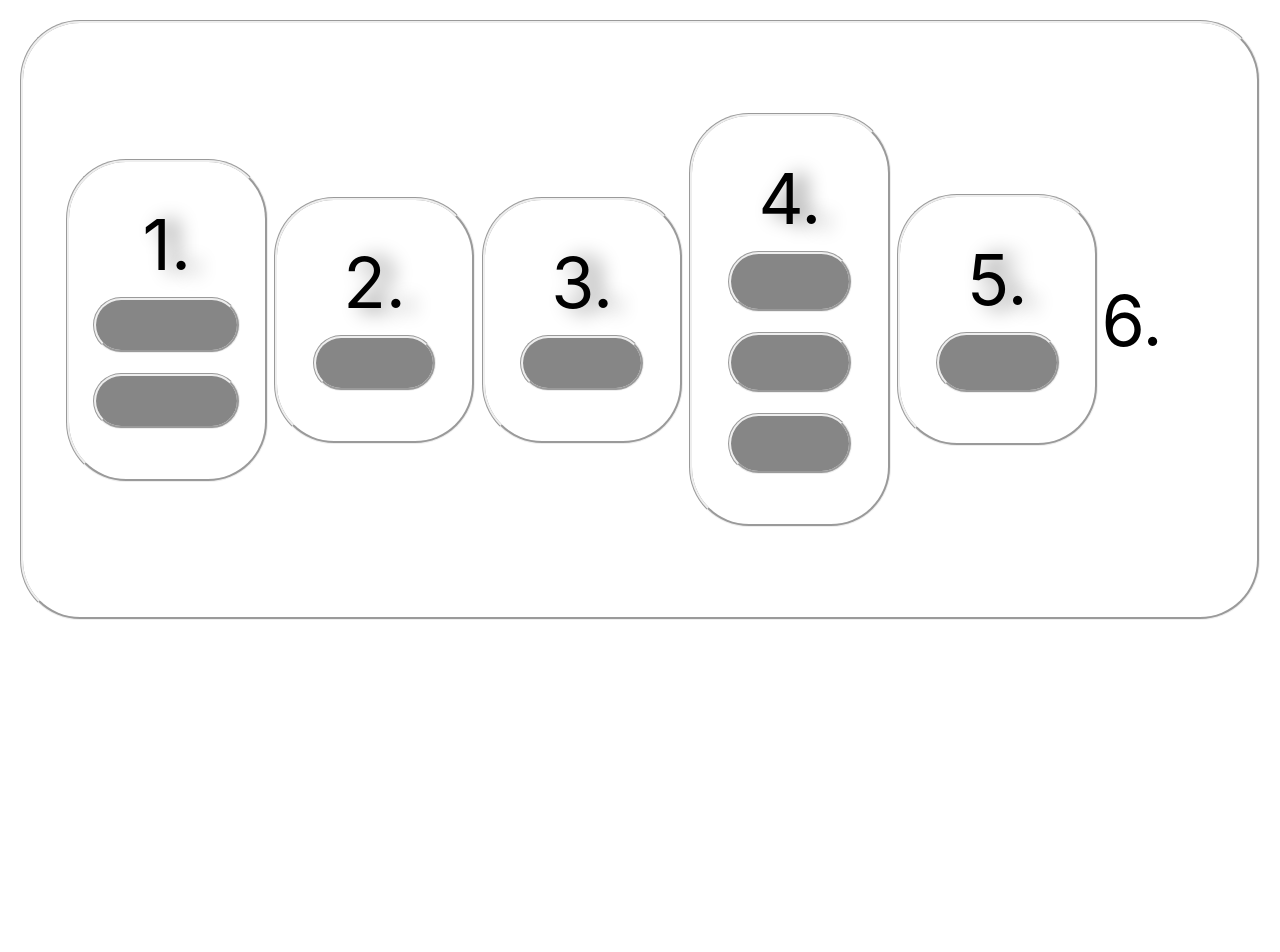
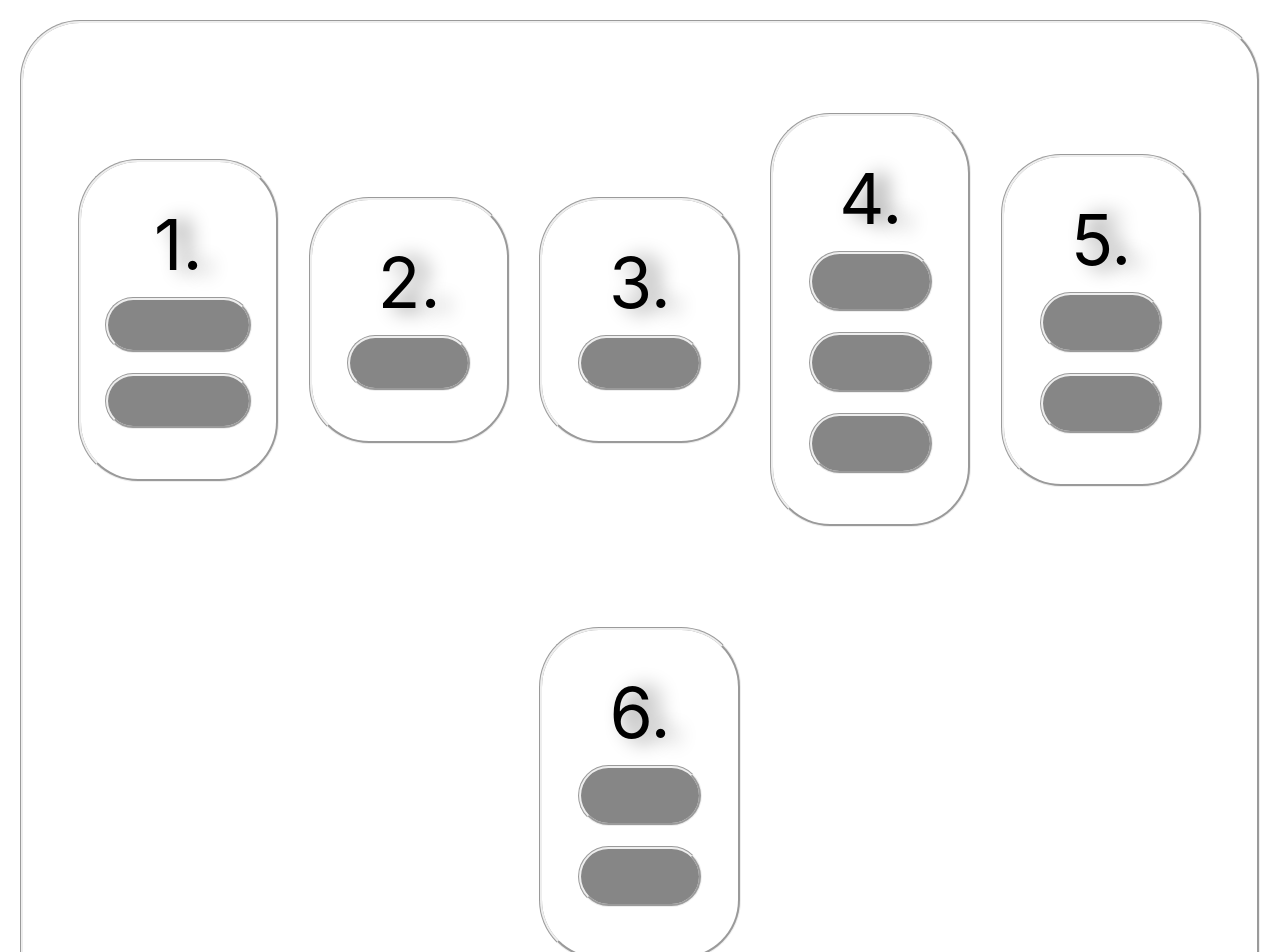
Before and after one commit to MMarek/exercises_site, a React (Create React App) app: page /#/ in a window 1280 px wide. Shown: the top 952 px of the page. Before the commit the page ends 800 px from the top, so only its background shows below. Built offline with nearby package versions, Linux system fonts and the light colour scheme.

Commit message:
Even Number correction + style

```diff
--- a/src/components/Home/Loops/Loops05.js
+++ b/src/components/Home/Loops/Loops05.js
@@ -44,6 +44,15 @@ class Arithmetic extends Component{
                 <div className='arithmeticAverage'>
                     Suma liczb: [2,5,17,53,89,146,271,330,751] podzielona przez ich ilość daje średnią arytmetyczną: {avg}
                 </div>
+                <div className='arithmeticAverage'>
+                    {'const numbers = [2,5,17,53,89,146,271,330,751];\n' +
+                    '\n' +
+                    '        let sum1 = 0;\n' +
+                    '        for (let i = 0; i < numbers.length; i++) {\n' +
+                    '            sum1 += numbers[i];\n' +
+                    '        }\n' +
+                    '        let avg = sum1 / numbers.length;'}
+                </div>
             </section>
         )
 
--- a/src/components/Home/Loops/Loops06.js
+++ b/src/components/Home/Loops/Loops06.js
@@ -49,7 +49,23 @@ class EvenNumber extends Component {
                 <div className='numberOfExercise' style={styleTwo} onClick={this.handleButtonOneClick}>6.</div>
 
                 <div className='evenNumberDiv'>
-                    {randomNumbers}
+                   Losowe liczby z zakresu od 1 do 10, wygenerowane przy pomocy `Math.random()`,
+                    a każda nieparzysta w niej, zamieniona zostaje w parzystą o wartość do góry.
+                    <p>Oto one: {randomNumbers}</p>
+                </div>
+                <div className='evenNumberDiv'>
+                    {'let randomNumbers = [];\n' +
+                    '\n' +
+                    '        for (let i = 0; i < 10; i++) {\n' +
+                    '            let random = Math.floor(Math.random() * 29 + 1);\n' +
+                    '            randomNumbers.push(random)\n' +
+                    '        }\n' +
+                    '\n' +
+                    '        for (let i = 0; i < randomNumbers.length; i++) {\n' +
+                    '            if (randomNumbers[i] % 2 !== 0) {\n' +
+                    '                randomNumbers[i] +=1;\n' +
+                    '            }\n' +
+                    '        }'}
                 </div>
             </section>
         )
--- a/src/scss/_loops.scss
+++ b/src/scss/_loops.scss
@@ -186,3 +186,35 @@
     padding: 20px 30px 35px 30px;
   }
 }
+
+.evenNumber {
+  display: flex;
+  flex-direction: column;
+  align-items: center;
+  //width: 30%;
+  overflow: hidden;
+  border: groove;
+  border-radius: 60px;
+  margin: 50px auto;
+  padding: 40px;
+
+  .numberOfExercise {
+    font-family: inherit;
+    text-align: center;
+    text-shadow: 12px 2px 20px gray;
+  }
+
+  .evenNumberDiv {
+    text-align: center;
+    font-weight: bold;
+    text-shadow: 3px 2px black;
+    font-variant: small-caps;
+    width: 50%;
+    color: #ffffff;
+    background-color: #868686;
+    border: groove;
+    border-radius: 60px;
+    margin: 10px;
+    padding: 20px 30px 35px 30px;
+  }
+}
```
